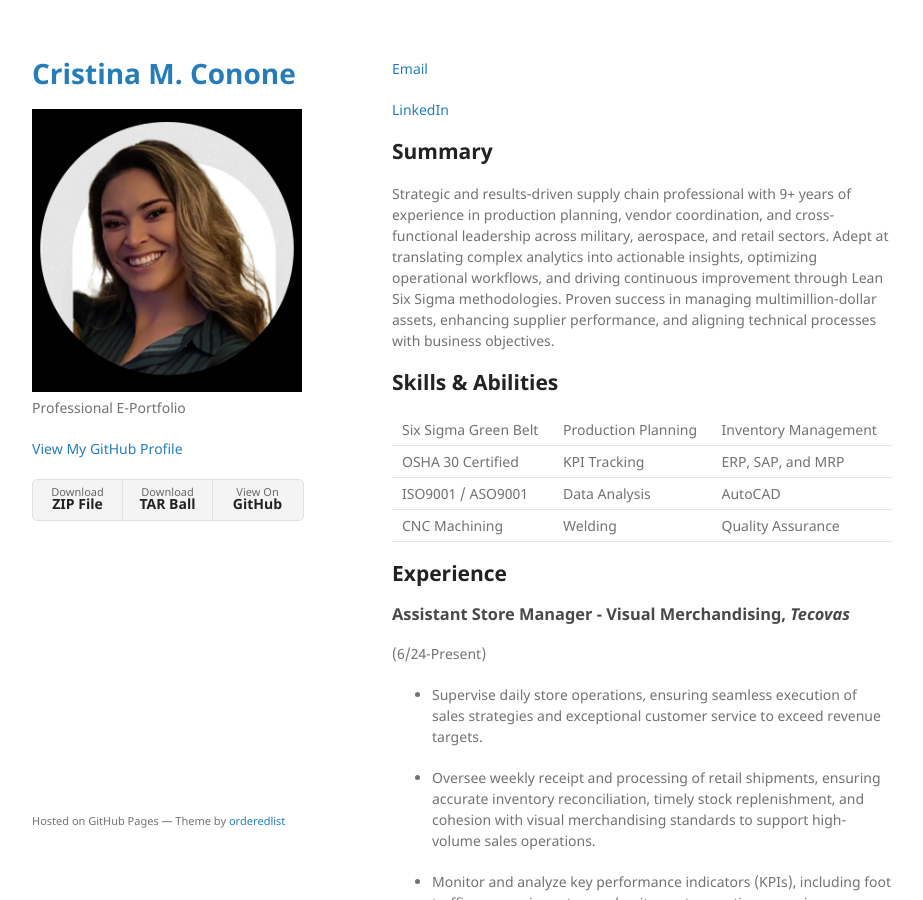
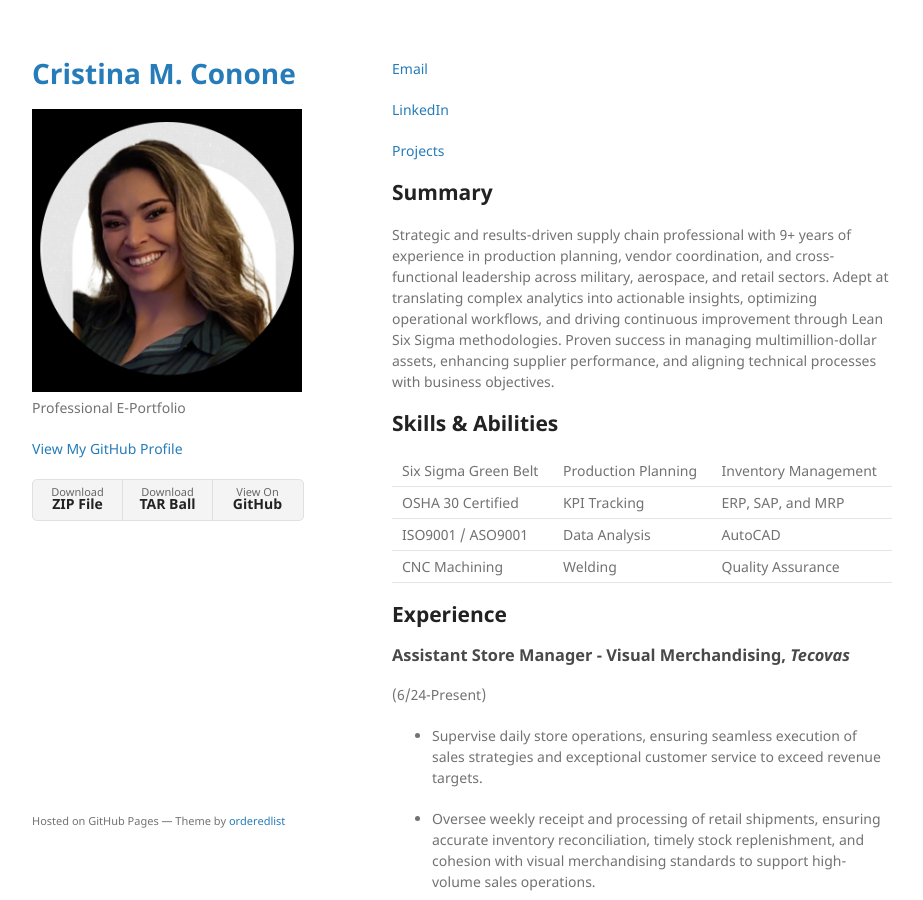
Before and after one commit to c-conone/c-conone.github.io, a Jekyll site: the page built from index.md, in a window 1280 px wide and 900 px high. Shown: the whole window, without its empty margins (178-1101 px from the left). Built offline with Jekyll 4.4.1, drawn with Linux system fonts in a browser that asks for light colours.

Commit message:
Update index.md
added "projects" link

```diff
--- a/index.md
+++ b/index.md
@@ -7,6 +7,9 @@ layout: default
 
 
 [LinkedIn](https://www.linkedin.com/in/cristina-conone-069498144)
+
+
+[Projects](https://c-conone.github.io/subpage_1/)
 
 
 
```
